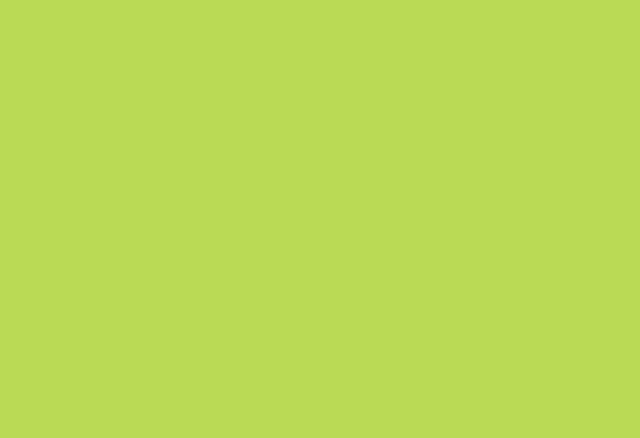
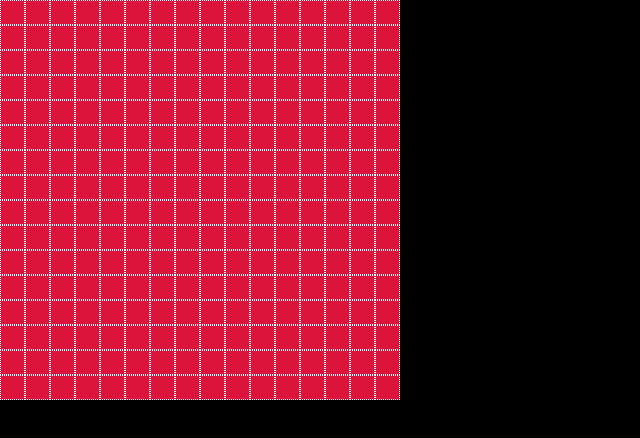
Before and after one commit to miguelruizc/etch-a-sketch, a plain HTML site: page index.html in a window 1280 px wide. Shown: the whole page, without its empty margins (0-640 px from the left). Drawn offline with Linux system fonts and the light colour scheme.

Commit message:
Add 16*16 grid of divs created with js

```diff
--- a/index.html
+++ b/index.html
@@ -3,11 +3,13 @@
 <head>
     <meta charset="UTF-8">
     <meta name="viewport" content="width=device-width, initial-scale=1.0">
+    <script src="script.js" defer></script>
     <link href="styles.css" rel="stylesheet">
-    <script src="script.js" defer></script>
-    <title>Document</title>
+    <title>Etch-a-sketch</title>
 </head>
 <body>
+    <div class="container">
 
+    </div>
 </body>
 </html>
--- a/script.js
+++ b/script.js
@@ -1 +1,15 @@
-alert("Javascript code!");
+const GRID_SIZE = 16; // 16*16 square grid
+
+let containerDiv = document.querySelector(".container");
+
+for(let i = 0; i < GRID_SIZE; i++)
+{
+    for(let j = 0; j < GRID_SIZE; j++)
+    {
+        let newDiv = document.createElement("div");
+
+        newDiv.classList.add("gridDiv");
+
+        containerDiv.appendChild(newDiv);
+    }
+}
--- a/styles.css
+++ b/styles.css
@@ -1,7 +1,27 @@
+/* GRID_SIZE = 16*16 */
+:root {
+    --grid-size: 16;
+}
+
 * {
     padding: 0;
     margin: 0;
     box-sizing: border-box;
 
-    background-color: #BADA55;
+    background-color: black;
 }
+
+.container {
+    display: flex;
+    flex-wrap: wrap;
+    width: 400px;
+    height: 400px;
+}
+
+.gridDiv {
+    border: 1px dotted white;
+    background-color: crimson;
+
+    width: calc(100% / var(--grid-size));
+    height: calc(100% / var(--grid-size));
+}
```
